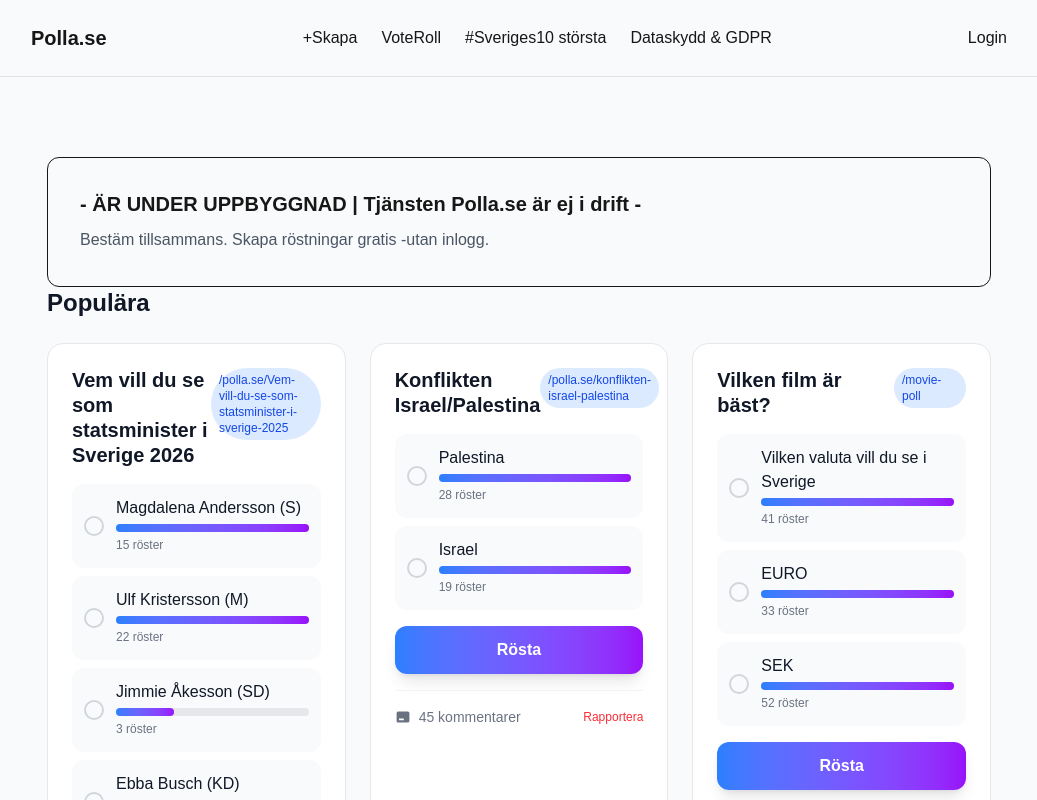
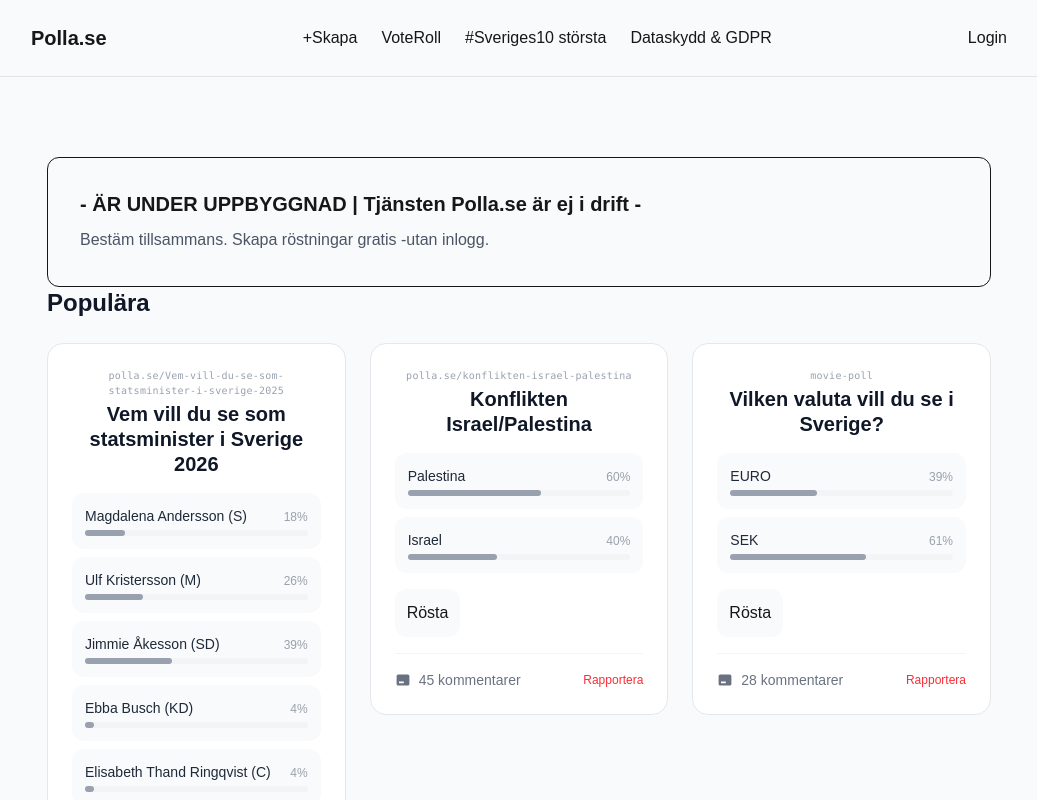
Before and after one commit to PowerPXL/polla-next, a Next.js app: page / in a window 1280 px wide. Shown: the top 800 px of the page, without its empty margins (121-1158 px from the left). Built offline with nearby package versions, Linux system fonts and the light colour scheme.

Commit message:
ContentCards mod

```diff
--- a/app/page.tsx
+++ b/app/page.tsx
@@ -9,7 +9,7 @@ const dummyPolls = [
     options: [
       { id: "a", text: "Magdalena Andersson (S)", votes: 15 },
       { id: "b", text: "Ulf Kristersson (M)", votes: 22 },
-      { id: "c", text: "Jimmie Åkesson (SD)", votes: 3 },
+      { id: "c", text: "Jimmie Åkesson (SD)", votes: 33 },
       { id: "d", text: "Ebba Busch (KD)", votes: 3 },
       { id: "e", text: "Elisabeth Thand Ringqvist (C)", votes: 3 },
       { id: "f", text: "Amanda Lind/Daniel Helldén (MP)", votes: 3 },
@@ -30,12 +30,11 @@ const dummyPolls = [
   },
   {
     id: "3",
-    title: "Vilken film är bäst?",
+    title: "Vilken valuta vill du se i Sverige?",
     slug: "movie-poll",
     options: [
-      { id: "a", text: "Vilken valuta vill du se i Sverige", votes: 41 },
-      { id: "b", text: "EURO", votes: 33 },
-      { id: "c", text: "SEK", votes: 52 },
+      { id: "a", text: "EURO", votes: 33 },
+      { id: "b", text: "SEK", votes: 52 },
     ],
     commentsCount: 28,
   },
--- a/components/ContentCard.tsx
+++ b/components/ContentCard.tsx
@@ -1,3 +1,5 @@
+"use client";
+
 type PollOption = {
   id: string;
   text: string;
@@ -19,51 +21,59 @@ export default function ContentCard({
   blockTitle: string;
   items: CardItem[];
 }) {
+  const totalVotes = (options: PollOption[]) =>
+    options.reduce((sum, o) => sum + o.votes, 0);
+
   return (
     <section className="space-y-6">
-      {/* Block title */}
-      <h2 className="text-2xl font-bold text-gray-900">
-        {blockTitle}
-      </h2>
+      <h2 className="text-2xl font-bold text-gray-900">{blockTitle}</h2>
 
-      {/* Cards and Grid */}
-      <div className="grid grid-cols-1 md:grid-cols-2 lg:grid-cols-3 gap-6">
-        {items.map((item) => (
-          <div key={item.id} className="group bg-white rounded-2xl border border-gray-200 hover:shadow-xl hover:border-gray-300 transition-all duration-300 p-6 space-y-4">
+      <div className="grid grid-cols-1 md:grid-cols-2 lg:grid-cols-3 gap-6 items-start">
+        {items.map((item) => {
+          const total = totalVotes(item.options);
 
-            {/* Header: Titel + Slug */}
-            <div className="flex items-start justify-between">
+          return (
+            <div
+              key={item.id}
+              className="bg-white rounded-2xl border border-gray-200 hover:shadow-xl hover:border-gray-300 transition-all duration-300 p-6 space-y-4"
+            >
+              {/* Header */}
+              <div className="flex flex-col items-center text-center gap-1">
+                <span className="text-[10px] text-gray-400 font-mono tracking-wide">
+                  {item.slug}
+                </span>
                 <h3 className="font-bold text-xl text-gray-900 leading-tight">
                   {item.title}
                 </h3>
-              <span className="text-xs bg-blue-100 text-blue-700 px-2 py-1 rounded-full font-medium">
-                /{item.slug}
-              </span>
               </div>
 
-            {/* Svar-alternativ */}
+              {/* Alternativ */}
               <div className="space-y-2">
-              {item.options.map((option) => (
-                <div key={option.id} className="flex items-center space-x-3 p-3 bg-gray-50 rounded-xl hover:bg-gray-100 transition-colors">
-                  <div className="w-5 h-5 border-2 border-gray-300 rounded-full flex items-center justify-center group-hover:border-blue-400">
-                    <div className="w-3 h-3 bg-blue-500 rounded-full opacity-0 group-hover:opacity-100 transition-opacity" />
+                {item.options.map((option) => {
+                  const pct = total > 0 ? Math.round((option.votes / total) * 100) : 0;
+
+                  return (
+                    <div
+                      key={option.id}
+                      className="p-3 bg-gray-50 rounded-xl hover:bg-blue-50 hover:border hover:border-blue-200 border border-transparent transition-all duration-150 cursor-pointer"
+                    >
+                      <div className="flex justify-between items-baseline mb-1">
+                        <span className="font-medium text-gray-800 text-sm">{option.text}</span>
+                        <span className="text-xs text-gray-400 ml-2 shrink-0">{pct}%</span>
                       </div>
-                  <div className="flex-1">
-                    <span className="font-medium text-gray-900">{option.text}</span>
-                    <div className="w-full bg-gray-200 rounded-full h-2 mt-1">
+                      <div className="w-full bg-gray-100 rounded-full h-1.5">
                         <div
-                        className="bg-gradient-to-r from-blue-500 to-purple-600 h-2 rounded-full transition-all duration-500"
-                        style={{ width: `${Math.min((option.votes / 10) * 100, 100)}%` }}
+                          className="bg-gray-400 h-1.5 rounded-full transition-all duration-500"
+                          style={{ width: `${pct}%` }}
                         />
                       </div>
-                    <span className="text-xs text-gray-500">{option.votes} röster</span>
                     </div>
-                </div>
-              ))}
+                  );
+                })}
               </div>
 
               {/* Rösta-knapp */}
-            <button className="w-full bg-gradient-to-r from-blue-500 to-purple-600 text-white py-3 px-6 rounded-xl font-semibold hover:from-blue-600 hover:to-purple-700 shadow-lg hover:shadow-xl transform hover:-translate-y-0.5 transition-all duration-200">
+              <button className="p-3 bg-gray-50 rounded-xl hover:bg-blue-50 hover:border hover:border-blue-200">
                 Rösta
               </button>
 
@@ -79,9 +89,9 @@ export default function ContentCard({
                   Rapportera
                 </button>
               </div>
-
             </div>
-        ))}
+          );
+        })}
       </div>
     </section>
   );
```
Lines whose indentation alone changed are shown as unchanged.
